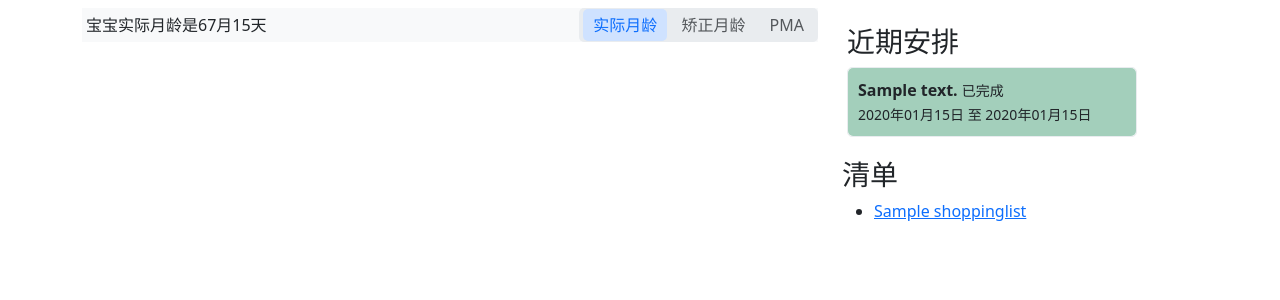
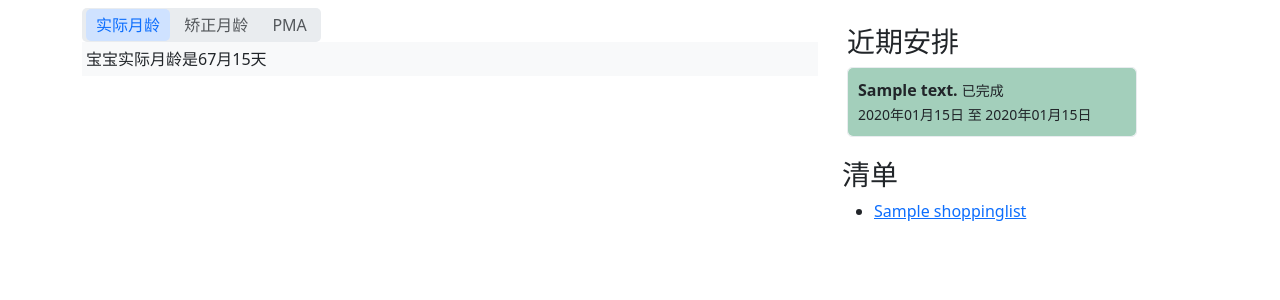
Before and after one commit to NullOnSpace/django-family, a Django app: page /dashboard/ in a window 1280 px wide. Shown: the top 300 px of the page. Run offline with Django 5.2, Linux system fonts and the light colour scheme; tables that the repository leaves empty hold one stand-in row (values such as "Sample post"); some libraries are stand-ins or nearby versions.

Commit message:
babydate的前端切换按钮放置到上方

```diff
--- a/babycare/templates/babycare/includes/babydate.html
+++ b/babycare/templates/babycare/includes/babydate.html
@@ -3,44 +3,44 @@
     {% if baby_date.is_preterm %}
         {% if baby_date.days_to_due < 0 %}
             {# 早产儿足月 显示矫正月龄、PMA以及实际月龄 #}
-            <div class="switcher container-flex baby-date-wrapper">
+            <div id="baby-date-wrapper" class="switcher">
+                <div class="switcher-buttons" id="baby-age-buttons">
+                    <span class="switcher-button active-button" data-target="baby-age-chron">实际月龄</span>
+                    <span class="switcher-button" data-target="baby-age-corrected">矫正月龄</span>
+                    <span class="switcher-button" data-target="baby-age-pma">PMA</span>
+                </div>
                 <div class="switcher-contents" id="baby-age">
                     <div class="switcher-content active-content" id="baby-age-chron">宝宝实际月龄是{{ baby_date.get_chronological_age_days|get_age_months }}</div>
                     <div class="switcher-content" id="baby-age-corrected">宝宝矫正月龄是{{ baby_date.get_corrected_age_days|get_age_months }}</div>
                     <div class="switcher-content" id="baby-age-pma">宝宝妊娠起点总周龄是{{ baby_date|get_gestational_age_weeks:False }}</div>
                 </div>
-                <div class="switcher-buttons" id="baby-age-buttons">
-                    <span class="switcher-button active-button" data-target="baby-age-chron">实际月龄</span>
-                    <span class="switcher-button" data-target="baby-age-corrected">矫正月龄</span>
-                    <span class="switcher-button" data-target="baby-age-pma">PMA</span>
-                </div>
             </div>
             {% else %}
             {# 早产儿未足月 显示实际月龄和PMA #}
-            <div class="switcher container-flex baby-date-wrapper">
-                <div class="switcher-contents" id="baby-age">
-                    <div class="switcher-content active-content" id="baby-age-chron">宝宝实际月龄是{{ baby_date.get_chronological_age_days|get_age_months }}</div>
-                    <div class="switcher-content" id="baby-age-pma">宝宝妊娠起点总周龄是{{ baby_date|get_gestational_age_weeks:False }}</div>
-                </div>
+            <div id="baby-date-wrapper" class="switcher">
                 <div class="switcher-buttons" id="baby-age-buttons">
                     <span class="switcher-button active-button" data-target="baby-age-chron">实际月龄</span>
                     <span class="switcher-button" data-target="baby-age-pma">PMA</span>
+                </div>
+                <div class="switcher-contents" id="baby-age">
+                    <div class="switcher-content active-content" id="baby-age-chron">宝宝实际月龄是{{ baby_date.get_chronological_age_days|get_age_months }}</div>
+                    <div class="switcher-content" id="baby-age-pma">宝宝妊娠总周龄是{{ baby_date|get_gestational_age_weeks:False }}</div>
                 </div>
             </div>
         {% endif %}
     {% else %}
         {# 正常足月的婴儿 仅显示实际月龄 #}
-        <div class="container-flex baby-date-wrapper">宝宝现在是{{ baby_date.get_chronological_age_days|get_age_months }}</div>
+        <div id="baby-date-wrapper">宝宝现在是{{ baby_date.get_chronological_age_days|get_age_months }}</div>
     {% endif %}
 {% else %}
-    <div class="switcher container-flex baby-date-wrapper">
+    <div id="baby-date-wrapper" class="switcher">
+        <div class="switcher-buttons" id="baby-ga-buttons">
+            <span class="switcher-button active-button" data-target="baby-ga-lmp">LMP估算</span>
+            <span class="switcher-button" data-target="baby-ga-us">超声估算</span>
+        </div>
         <div class="switcher-contents" id="baby-ga">
             <div class="switcher-content active-content" id="baby-ga-lmp">宝宝现在是{{ baby_date|get_gestational_age_weeks:False }}</div>
             <div class="switcher-content" id="baby-ga-us">宝宝现在是{{ baby_date|get_gestational_age_weeks:True }}</div>
-        </div>
-        <div class="switcher-buttons" id="baby-ga-buttons">
-            <span class="switcher-button active-button" data-target="baby-ga-lmp">LMP估算</span>
-            <span class="switcher-button" data-target="baby-ga-us">超声估算</span>
         </div>
     </div>
     {% with baby_date.days_to_due as dtd %}
--- a/dashboard/templates/dashboard/base.html
+++ b/dashboard/templates/dashboard/base.html
@@ -8,12 +8,17 @@
     <title>{% block title %}{% endblock %}</title>
     <style>
         #baby-ga,#baby-age {
-            display: inline-block;
+            /* display: inline-block; */
+            background-color: var(--bs-tertiary-bg);
         }
 
-        #baby-ga-buttons {
+        #baby-ga-buttons,#baby-age-buttons {
             display: inline-block;
-            margin-left: 10px;
+            /* margin-left: 10px; */
+        }
+
+        #baby-date-wrapper {
+            margin-top: 0.5rem;
         }
 
         #task-calendar {
@@ -61,7 +66,7 @@
         }
 
         .switcher-buttons {
-            display: inline-block;
+            /* display: inline-block; */
             border-radius: 5px;
             padding: 5px 4px;
             background-color: var(--bs-secondary-bg);
@@ -108,13 +113,8 @@
 
         .container-flex {
             display: flex;
-            justify-content: space-between; /* 关键属性 */
+            justify-content: space-between;
             width: 100%;
-        }
-
-        .baby-date-wrapper {
-            background-color: var(--bs-tertiary-bg);
-            margin-top: 0.5rem;
         }
     </style>
     {% block style_links %}
@@ -157,6 +157,7 @@
     </div>
     <script src="https://cdn.jsdelivr.net/npm/bootstrap@5.3.7/dist/js/bootstrap.bundle.min.js"></script>
     <script src="{% static 'js/base.js' %}"></script>
+    <script src="{% static 'js/switcher.js' %}"></script>
     {% block scripts %}
     {% endblock %}
 </body>
```
